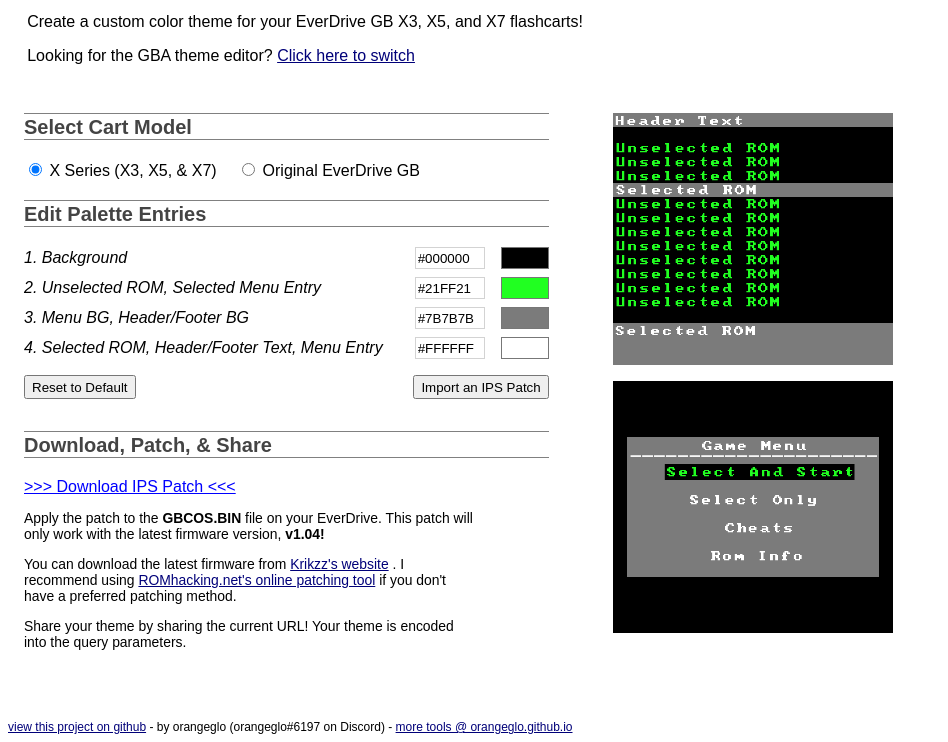
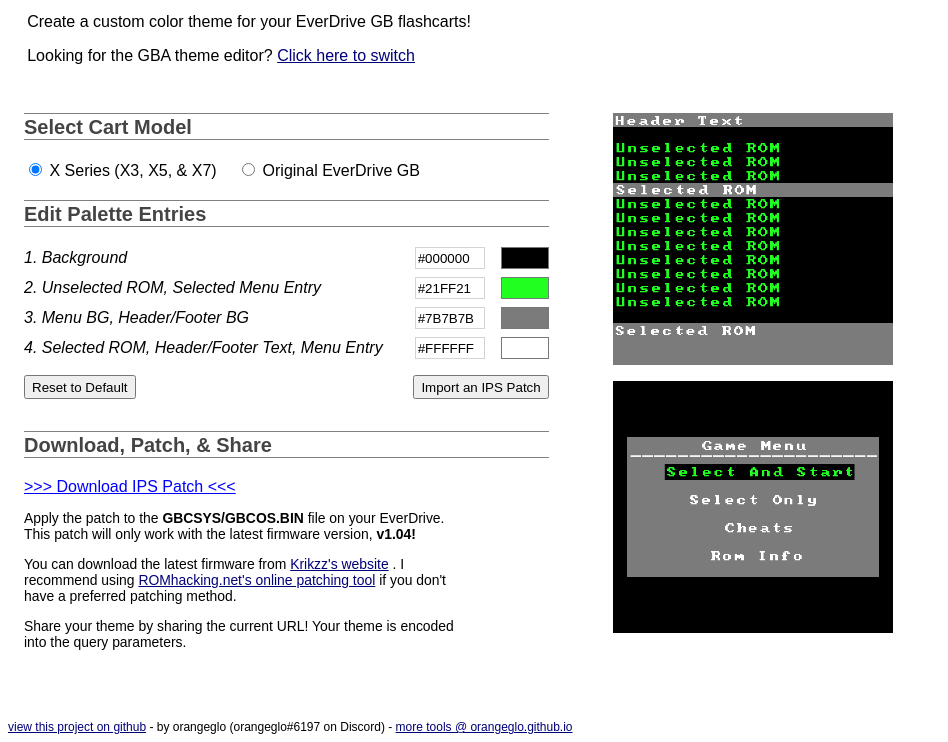
Before and after one commit to orangeglo/everdrive-gb-editor, a plain HTML site: page index.html in a window 1280 px wide. Shown: the part 61-803 px from the top of the page, without its empty margins (0-948 px from the left). Drawn offline with Linux system fonts and the light colour scheme; a script that the page names is missing.

Commit message:
Update some text

```diff
--- a/index.html
+++ b/index.html
@@ -5,8 +5,8 @@
     <title>EverDrive GB Theme Editor</title>
 
     <!-- <link rel="shortcut icon" type="image/png" href="img/favicon.png"/> -->
-    <meta name="description" content="EverDrive GB Theme Editor is a tool to create custom themes for Krikzz's Game Boy Advance flashcart.">
-    <meta property="og:description" content="EverDrive GB Theme Editor is a tool to create and share custom themes for Krikzz's Game Boy X3, X5, and X7 flashcarts." />
+    <meta name="description" content="EverDrive GB Theme Editor is a tool to create custom themes for Krikzz's Game Boy flashcarts.">
+    <meta property="og:description" content="EverDrive GB Theme Editor is a tool to create and share custom themes for Krikzz's Game Boy flashcarts." />
     <!-- <meta property="og:image" content="https://orangeglo.github.io/gbnp/img/gbnp.png" /> -->
     <meta property="og:url" content="https://orangeglo.github.io/everdrive-gb-editor/" />
     <meta property="og:site_name" content="EverDrive GB Theme Editor" />
@@ -25,7 +25,7 @@
 
     <div class='heading'>
       <h1><span class='outline'>EverDrive GB</span> Theme Editor</h1>
-      <p>Create a custom color theme for your EverDrive GB X3, X5, and X7 flashcarts!</p>
+      <p>Create a custom color theme for your EverDrive GB flashcarts!</p>
       <p>Looking for the GBA theme editor? <a href="https://orangeglo.github.io/everdrive-gba-editor/">Click here to switch</a>
     </div>
 
@@ -71,7 +71,7 @@
           </a>
           <p class='short-text'>
             Apply the patch to the
-            <span v-if="model == 'xseries'" class='bold'>GBCOS.BIN</span>
+            <span v-if="model == 'xseries'" class='bold'>GBCSYS/GBCOS.BIN</span>
             <span v-if="model == 'edgb'" class='bold'>GBOS.GB</span>
             file on your EverDrive. This patch will only work with the latest firmware version,
             <span v-if="model == 'xseries'" class='bold'>v1.04!</span>
```
